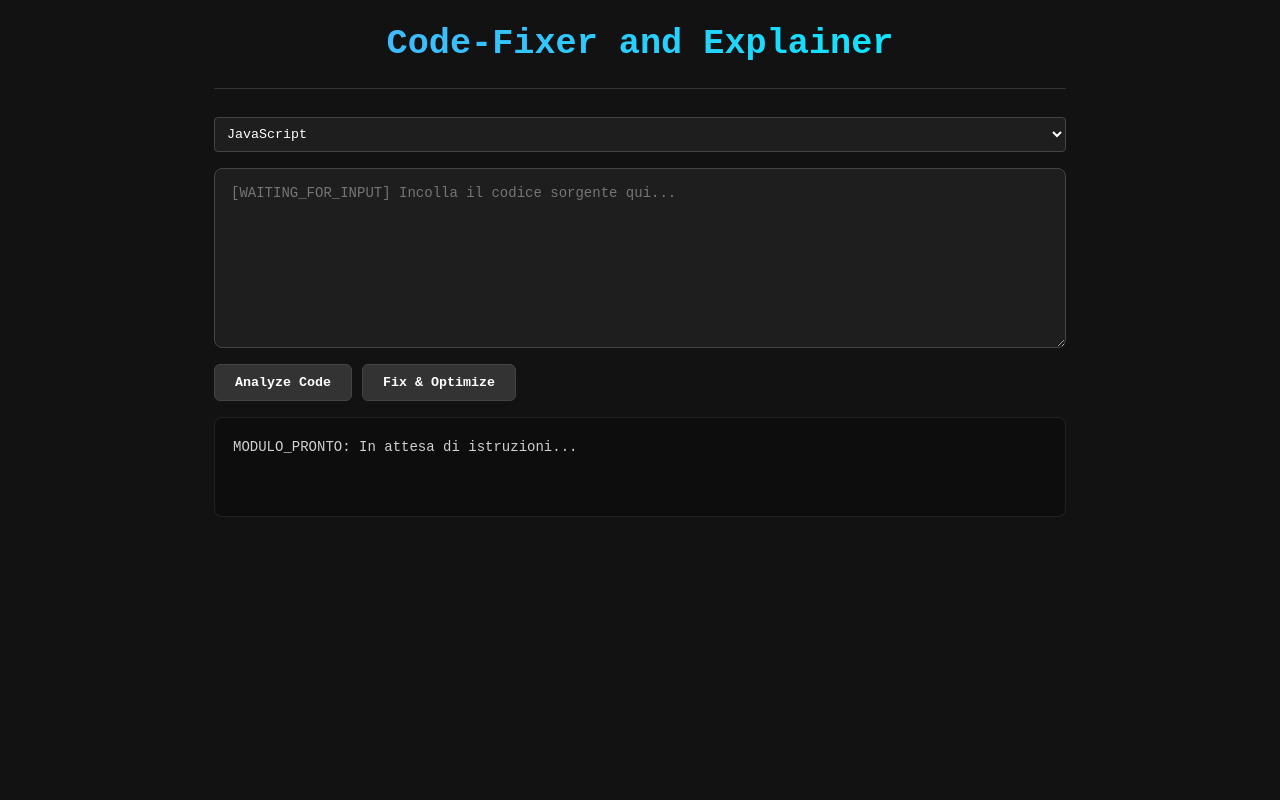
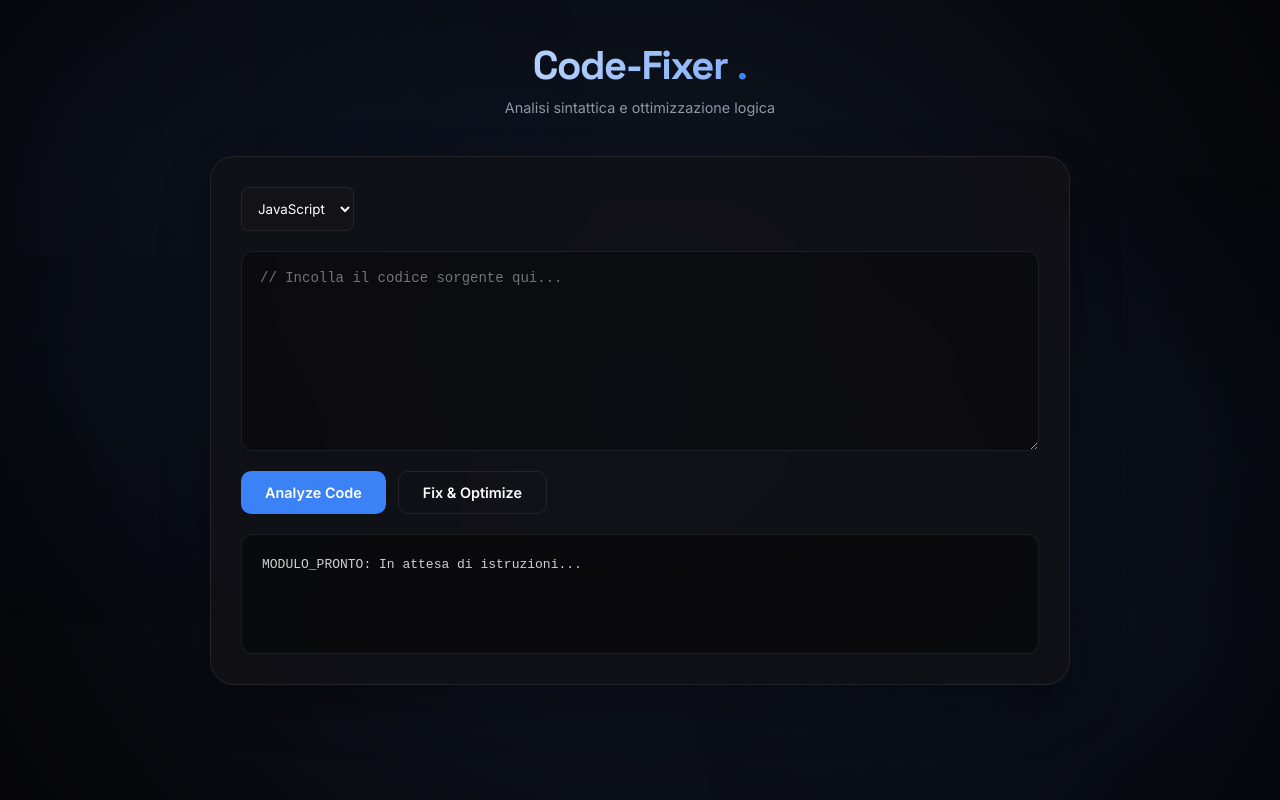
Before and after one commit to lxfx05/Codebot-Ai-, a website: page index.html in a window 1280 px wide. Drawn offline with Linux system fonts and the light colour scheme.

Commit message:
Update index.html

```diff
--- a/index.html
+++ b/index.html
@@ -5,112 +5,174 @@
   <meta name="viewport" content="width=device-width, initial-scale=1" />
   <title>Code-Fixer and Explainer</title>
   <link rel="icon" href="image/svg+xml,<svg xmlns=%22http://www.w3.org/2000/svg%22 viewBox=%220 0 100 100%22><text y=%22.9em%22 font-size=%2290%22>🛠️</text></svg>">
+  <link href="https://fonts.googleapis.com/css2?family=Space+Grotesk:wght@500;700&family=Inter:wght@400;600&display=swap" rel="stylesheet">
+
   <style>
     :root {
-      --bg: #121212;
-      --card: #1e1e1e;
-      --fg: #e0e0e0;
-      --accent: #646cff;
+      --bg: #050507;
+      --surface: rgba(18, 18, 23, 0.85);
+      --fg: #f4f4f5;
+      --accent: #3b82f6;
+      --border: rgba(255, 255, 255, 0.08);
       --error: #ff6b6b;
       --success: #4ade80;
       --warning: #FFA500;
     }
-    * { box-sizing: border-box; margin: 0; padding: 0; font-family: 'Fira Code', monospace, sans-serif;}
+
+    * { box-sizing: border-box; margin: 0; padding: 0; font-family: 'Inter', sans-serif; }
+
     body {
-      background: var(--bg);
+      background-color: var(--bg);
+      /* Background animato */
+      background: radial-gradient(circle at 50% 50%, #111827 0%, #050507 100%);
       color: var(--fg);
-      padding: 24px;
+      padding: 40px 20px;
       max-width: 900px;
       margin: 0 auto;
+      min-height: 100vh;
+      overflow-x: hidden;
     }
+
+    /* Effetto sfocatura dinamica sullo sfondo */
+    body::before {
+      content: "";
+      position: fixed;
+      top: 0; left: 0; width: 100%; height: 100%;
+      background: radial-gradient(circle at 10% 20%, rgba(59, 130, 246, 0.05) 0%, transparent 40%),
+                  radial-gradient(circle at 90% 80%, rgba(59, 130, 246, 0.05) 0%, transparent 40%);
+      z-index: -1;
+      animation: pulseBg 10s ease-in-out infinite alternate;
+    }
+
+    @keyframes pulseBg {
+      from { opacity: 0.5; } to { opacity: 1; }
+    }
+
     header {
       text-align: center;
-      margin-bottom: 28px;
-      padding-bottom: 16px;
-      border-bottom: 1px solid #333;
+      margin-bottom: 40px;
+      animation: fadeInDown 0.8s ease-out;
     }
+
     h1 {
-      font-size: 2.2rem;
-      background: linear-gradient(90deg, #4facfe 0%, #00f2fe 100%);
+      font-family: 'Space Grotesk';
+      font-size: 2.5rem;
+      letter-spacing: -1.5px;
+      background: linear-gradient(90deg, #fff 0%, var(--accent) 100%);
       -webkit-background-clip: text;
       background-clip: text;
       color: transparent;
       margin-bottom: 8px;
     }
-    .subtitle {
-      color: #888;
-      font-size: 0.9rem;
-      letter-spacing: 1px;
-    }
+
     .container {
+      background: var(--surface);
+      backdrop-filter: blur(20px);
+      border: 1px solid var(--border);
+      padding: 30px;
+      border-radius: 24px;
       display: flex;
       flex-direction: column;
-      gap: 16px;
+      gap: 20px;
+      box-shadow: 0 20px 50px rgba(0,0,0,0.3);
+      animation: fadeInUp 0.8s ease-out;
     }
+
     textarea {
       width: 100%;
-      min-height: 180px;
-      background: var(--card);
-      color: white;
-      border: 1px solid #444;
-      border-radius: 8px;
-      padding: 16px;
+      min-height: 200px;
+      background: rgba(0, 0, 0, 0.3);
+      color: #fff;
+      border: 1px solid var(--border);
+      border-radius: 12px;
+      padding: 18px;
       resize: vertical;
+      font-family: 'Fira Code', monospace;
       font-size: 14px;
       outline: none;
+      transition: all 0.3s ease;
     }
-    textarea:focus { border-color: var(--accent); }
+
+    textarea:focus {
+      border-color: var(--accent);
+      box-shadow: 0 0 15px rgba(59, 130, 246, 0.15);
+    }
+
     select {
-      padding: 8px;
-      background: var(--card);
+      padding: 12px;
+      background: #121217;
       color: white;
-      border: 1px solid #444;
-      border-radius: 4px;
+      border: 1px solid var(--border);
+      border-radius: 8px;
       cursor: pointer;
+      width: fit-content;
     }
+
     .button-group {
       display: flex;
-      gap: 10px;
+      gap: 12px;
       flex-wrap: wrap;
     }
+
     button {
-      background: #333;
+      background: var(--accent);
       color: white;
-      border: 1px solid #444;
-      padding: 10px 20px;
-      border-radius: 6px;
-      font-weight: bold;
+      border: none;
+      padding: 12px 24px;
+      border-radius: 10px;
+      font-weight: 700;
       cursor: pointer;
-      transition: all 0.2s;
+      transition: all 0.3s cubic-bezier(0.165, 0.84, 0.44, 1);
+      font-size: 0.9rem;
     }
+
     button:hover {
-      background: var(--accent);
-      border-color: var(--accent);
+      transform: translateY(-2px);
+      filter: brightness(1.1);
+      box-shadow: 0 5px 15px rgba(59, 130, 246, 0.3);
     }
+
+    button:active { transform: translateY(0); }
+
     #output {
-      background: #0d0d0d;
-      padding: 18px;
-      border-radius: 8px;
+      background: rgba(0, 0, 0, 0.4);
+      padding: 20px;
+      border-radius: 12px;
       white-space: pre-wrap;
-      font-size: 14px;
+      font-family: 'Fira Code', monospace;
+      font-size: 13px;
       line-height: 1.6;
-      min-height: 100px;
-      border: 1px solid #222;
+      min-height: 120px;
+      border: 1px solid var(--border);
       color: #d1d1d1;
+      transition: all 0.4s ease;
     }
+
+    /* Animazioni */
+    @keyframes fadeInDown {
+      from { opacity: 0; transform: translateY(-20px); }
+      to { opacity: 1; transform: translateY(0); }
+    }
+
+    @keyframes fadeInUp {
+      from { opacity: 0; transform: translateY(20px); }
+      to { opacity: 1; transform: translateY(0); }
+    }
+
     .success { color: var(--success); font-weight: bold; }
     .error { color: var(--error); font-weight: bold; }
     .warning { color: var(--warning); }
 
     .loading {
       display: inline-block;
-      width: 14px;
-      height: 14px;
+      width: 16px;
+      height: 16px;
       border: 2px solid rgba(255,255,255,.1);
       border-radius: 50%;
       border-top-color: var(--accent);
       animation: spin 0.8s linear infinite;
-      margin-left: 10px;
+      vertical-align: middle;
+      margin-left: 8px;
     }
     @keyframes spin { to { transform: rotate(360deg); } }
   </style>
@@ -118,7 +180,8 @@
 <body>
 
   <header>
-    <h1>Code-Fixer and Explainer</h1>
+    <h1>Code-Fixer <span style="color:var(--accent)">.</span></h1>
+    <p style="color: #9494a3; font-size: 0.9rem;">Analisi sintattica e ottimizzazione logica</p>
   </header>
 
   <div class="container">
@@ -130,11 +193,11 @@
       <option value="cpp">C++</option>
     </select>
 
-    <textarea id="code" placeholder="[WAITING_FOR_INPUT] Incolla il codice sorgente qui..."></textarea>
+    <textarea id="code" placeholder="// Incolla il codice sorgente qui..."></textarea>
 
     <div class="button-group">
       <button onclick="processRequest('Explain')">Analyze Code</button>
-      <button onclick="processRequest('Fix')">Fix & Optimize</button>
+      <button onclick="processRequest('Fix')" style="background: transparent; border: 1px solid var(--border);">Fix & Optimize</button>
     </div>
 
     <div id="output">MODULO_PRONTO: In attesa di istruzioni...</div>
@@ -151,6 +214,7 @@
         return;
       }
 
+      out.style.borderColor = 'var(--accent)';
       out.innerHTML = `<span class="warning">[PROCESS_START] Analisi in corso...</span> <div class="loading"></div>`;
 
       try {
@@ -165,8 +229,10 @@
 
         const now = new Date().toLocaleTimeString();
         out.innerHTML = `<span class="success">[REPORT_SUCCESS - ${now}]</span>\n\n${data.response}`;
+        out.style.borderColor = 'var(--border)';
       } catch (err) {
         out.innerHTML = `<span class="error">[CRITICAL_FAILURE] ${err.message}</span>`;
+        out.style.borderColor = 'var(--error)';
       }
     }
   </script>
```
